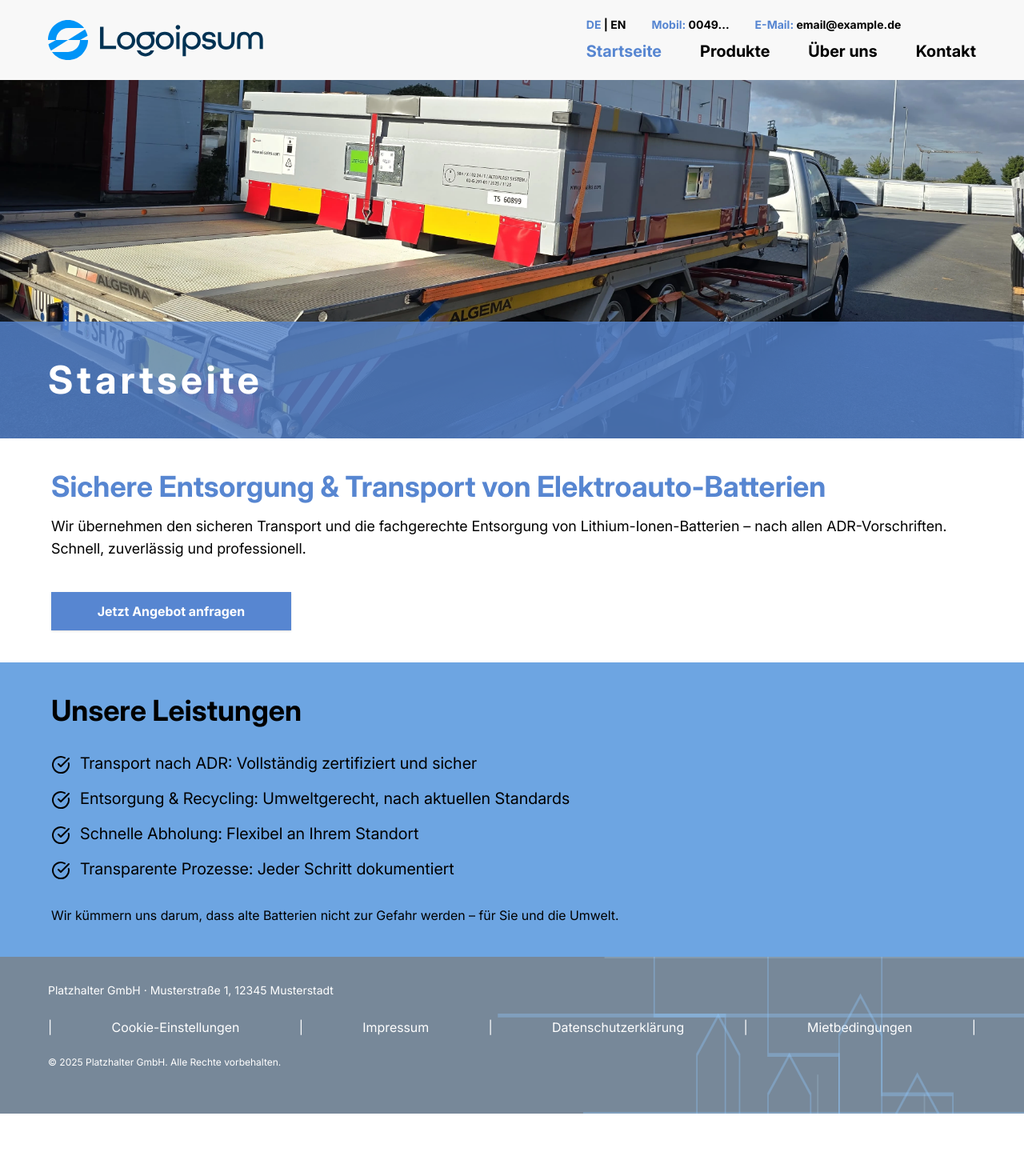
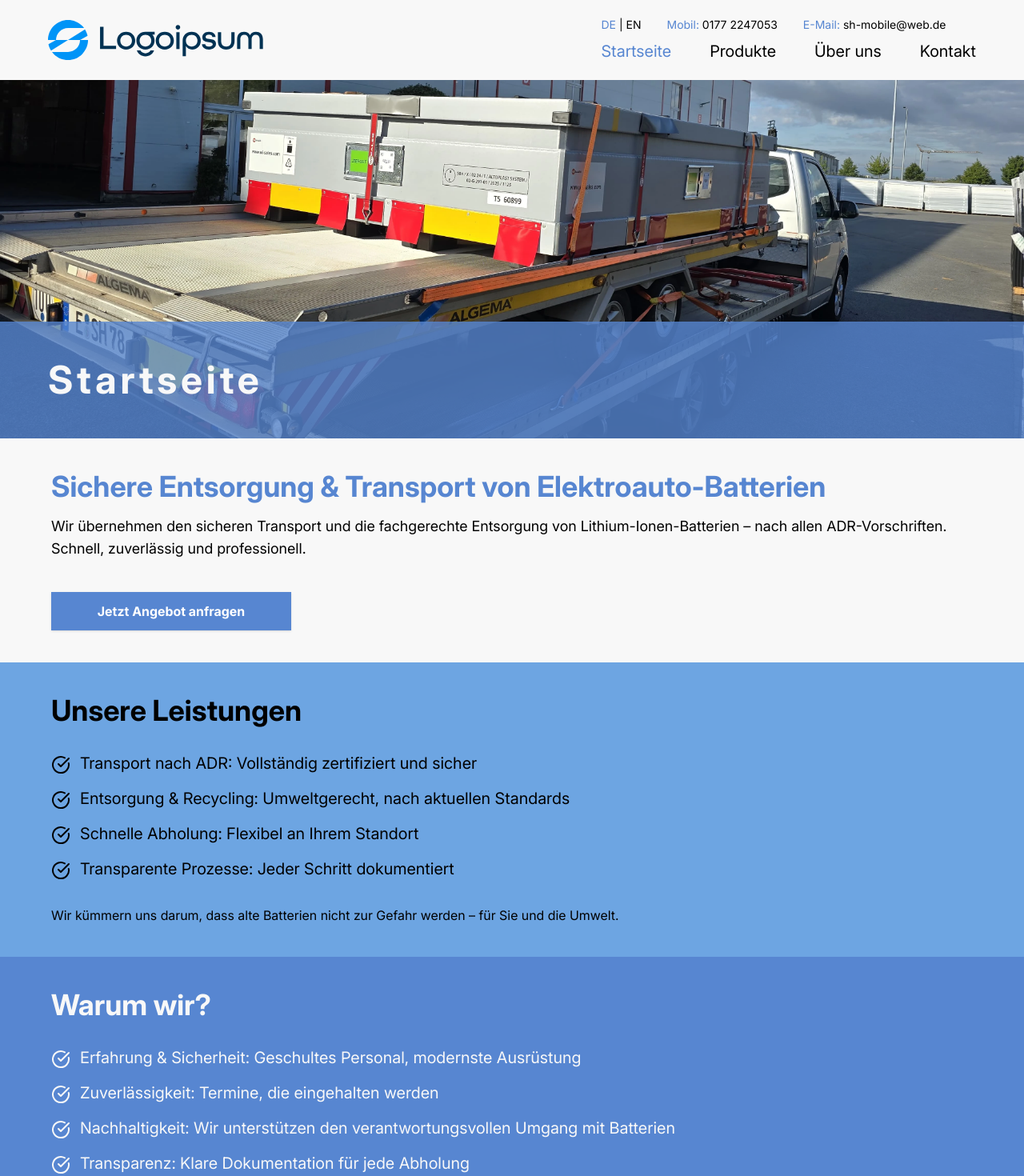
Before and after one commit to janonym2/sh-batterie, a Next.js app: page / in a window 1280 px wide. Shown: the top 1470 px of the page at 80% size. Before the commit the page ends 1392 px from the top, so only its background shows below. Built offline with nearby package versions, Linux system fonts and the light colour scheme.

Commit message:
overall design

```diff
--- a/app/layout.tsx
+++ b/app/layout.tsx
@@ -37,7 +37,7 @@ export default function RootLayout({
         <meta name="viewport" content="width=device-width, initial-scale=1" />
       </head>
       <body>
-        <Navbar pPhone={`0049...`} pEmail={`email@example.de`} />
+        <Navbar pPhone={`0177 2247053`} pEmail={`sh-mobile@web.de`} />
         <main>{children}</main>
         <Footer />
       </body>
--- a/app/page.tsx
+++ b/app/page.tsx
@@ -5,11 +5,18 @@ import Button from "@/components/Button";
 import BulletPoints from "@/components/BulletPoints";
 
 export default function Home() {
-  const bulletItems = [
+  const leistungen = [
     "Transport nach ADR: Vollständig zertifiziert und sicher",
     "Entsorgung & Recycling: Umweltgerecht, nach aktuellen Standards",
     "Schnelle Abholung: Flexibel an Ihrem Standort",
-    "Transparente Prozesse: Jeder Schritt dokumentiert",
+    "Transparente Prozesse: Jeder Schritt dokumentiert"
+  ];
+
+  const warumWir = [
+    'Erfahrung & Sicherheit: Geschultes Personal, modernste Ausrüstung',
+    'Zuverlässigkeit: Termine, die eingehalten werden',
+    'Nachhaltigkeit: Wir unterstützen den verantwortungsvollen Umgang mit Batterien',
+    'Transparenz: Klare Dokumentation für jede Abholung'
   ];
 
   const miniText = "Wir kümmern uns darum, dass alte Batterien nicht zur Gefahr werden – für Sie und die Umwelt.";
@@ -17,35 +24,30 @@ export default function Home() {
   return (
     <div>
       <Headline content={`Startseite`} />
-      <section className="px-[5%] pd:px-15 py-10 space-y-10">
+      <section className="px-[5%] pd:px-15 py-10 space-y-10 bg-[var(--lightgray)]">
         <h1 className="text-3xl md:text-4xl font-bold text-[var(--accent)] mb-4">Sichere Entsorgung & Transport von Elektroauto-Batterien</h1>
         <p className="text-lg">Wir übernehmen den sicheren Transport und die fachgerechte Entsorgung von Lithium-Ionen-Batterien – nach allen ADR-Vorschriften. Schnell, zuverlässig und professionell.</p>
         <Button content="Jetzt Angebot anfragen" onClick={() => alert("Hallo!")} />
       </section>
+
       <section className="px-[5%] pd:px-15 py-10 bg-[var(--accent-2)]">
         <h2 className="text-3xl md:text-4xl font-bold mb-4">
           Unsere Leistungen
         </h2>
-        <BulletPoints items={bulletItems} miniText={miniText} />
+        <BulletPoints items={leistungen} miniText={miniText} />
+      </section>
+
+      <section className="px-[5%] pd:px-15 py-10 bg-[var(--accent)] text-[var(--lightgray)]">
+        <h2 className="text-3xl md:text-4xl font-bold mb-4">
+          Warum wir?
+        </h2>
+        <BulletPoints items={warumWir}/>
       </section>
     </div>
   );
 }
 
 /* TO IMPLEMENT:
-
---------------------------
-
-Warum wir?
-Element: kurze Absätze oder Bulletpoints für Vertrauen
-
-Erfahrung & Sicherheit: Geschultes Personal, modernste Ausrüstung
-
-Zuverlässigkeit: Termine, die eingehalten werden
-
-Nachhaltigkeit: Wir unterstützen den verantwortungsvollen Umgang mit Batterien
-
-Transparenz: Klare Dokumentation für jede Abholung
 
 --------------------------
 
--- a/components/Banner.tsx
+++ b/components/Banner.tsx
@@ -8,7 +8,7 @@ export default function Banner({ content }: BannerProps) {
   return (
     <div className="relative">
       <div className="absolute inset-0 bg-[var(--accent)] md:opacity-80"></div>
-      <div className="relative px-6 py-4 text-3xl font-bold md:px-15 md:py-10 md:text-5xl tracking-widest break-words leading-snug whitespace-pre-line text-[var(--background)]">
+      <div className="relative px-6 py-4 text-3xl font-bold md:px-15 md:py-10 md:text-5xl tracking-widest break-words leading-snug whitespace-pre-line text-[var(--lightgray)]">
         {content}
       </div>
     </div>
--- a/components/Footer.tsx
+++ b/components/Footer.tsx
@@ -12,8 +12,8 @@ export default function Footer() {
       />
 
       {/* Content */}
-      <div className="text-white py-8 px-[5%] md:px-15 text-sm md:text-sm">
-        <p className="mb-6">Platzhalter GmbH · Musterstraße 1, 12345 Musterstadt</p>
+      <div className="text-[var(--lightgray)] py-8 px-[5%] md:px-15 text-sm md:text-sm">
+        <p className="mb-6">SH-Mobile GmbH · Ruhrau 33, 45279 Essen, Deutschland</p>
         <ul className="md:flex md:items-center md:gap-6 space-y-6 md:space-y-0 text-sm md:text-base md:justify-between">
           <span className="hidden md:inline">|</span>
           <li>
@@ -41,7 +41,7 @@ export default function Footer() {
           </li>
           <span className="hidden md:inline">|</span>
         </ul>
-        <p className="my-6 text-xs">&copy; 2025 Platzhalter GmbH. Alle Rechte vorbehalten.</p>
+        <p className="my-6 text-xs">&copy; 2026 SH-Mobile GmbH. Alle Rechte vorbehalten.</p>
 
       </div>
     </footer>
--- a/components/Navbar.tsx
+++ b/components/Navbar.tsx
@@ -54,7 +54,7 @@ export default function Navbar({ pPhone, pEmail}: NavbarProps) {
 
           <div className="text-right">
             <ul
-              className={`flex gap-8 text-sm font-bold transition-opacity duration-300 ${
+              className={`flex gap-8 text-sm transition-opacity duration-300 ${
                 isSmall ? "opacity-0" : "opacity-100"
               }`}
             >
@@ -87,8 +87,8 @@ export default function Navbar({ pPhone, pEmail}: NavbarProps) {
               </li>
             </ul>
             <ul
-              className={`flex gap-12 text-[20px] font-bold mt-2 justify-end transition-all duration-300 ${
-                isSmall ? "translate-y-[-20px]" : ""
+              className={`flex gap-12 text-[20px] justify-end transition-all duration-300 ${
+                isSmall ? "translate-y-[-20px] mt-4" : "mt-2"
               }`}
             >
               <li>
```
